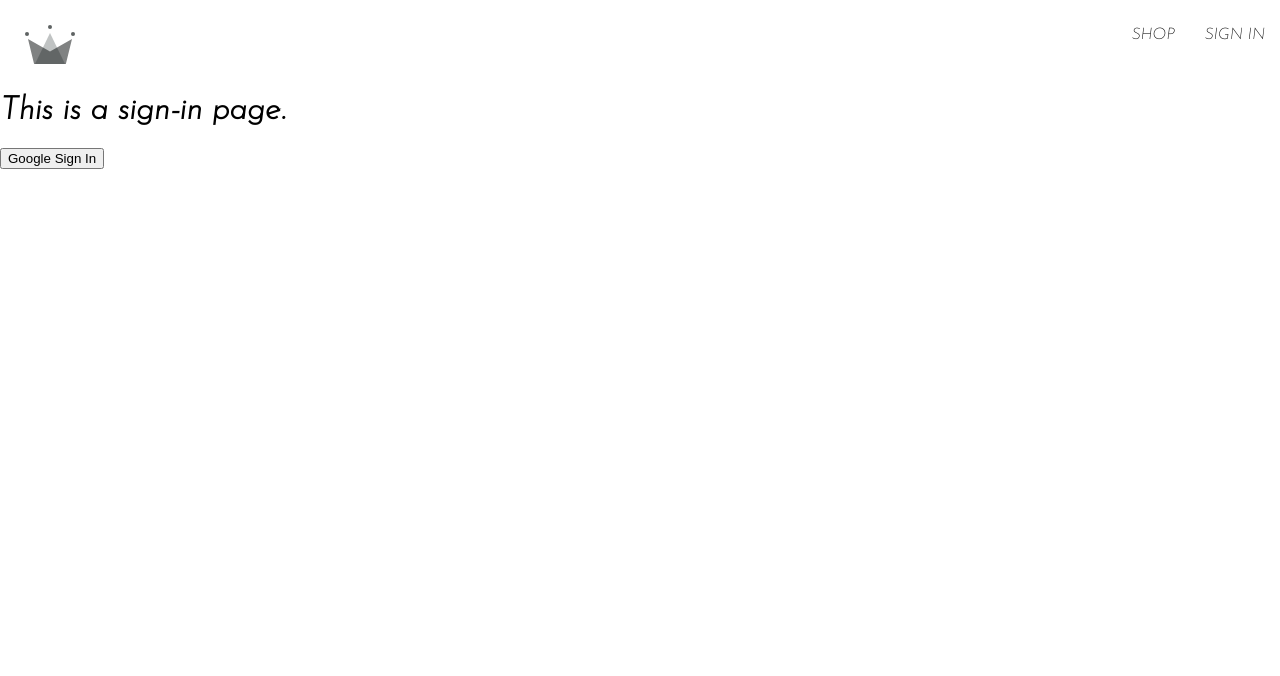
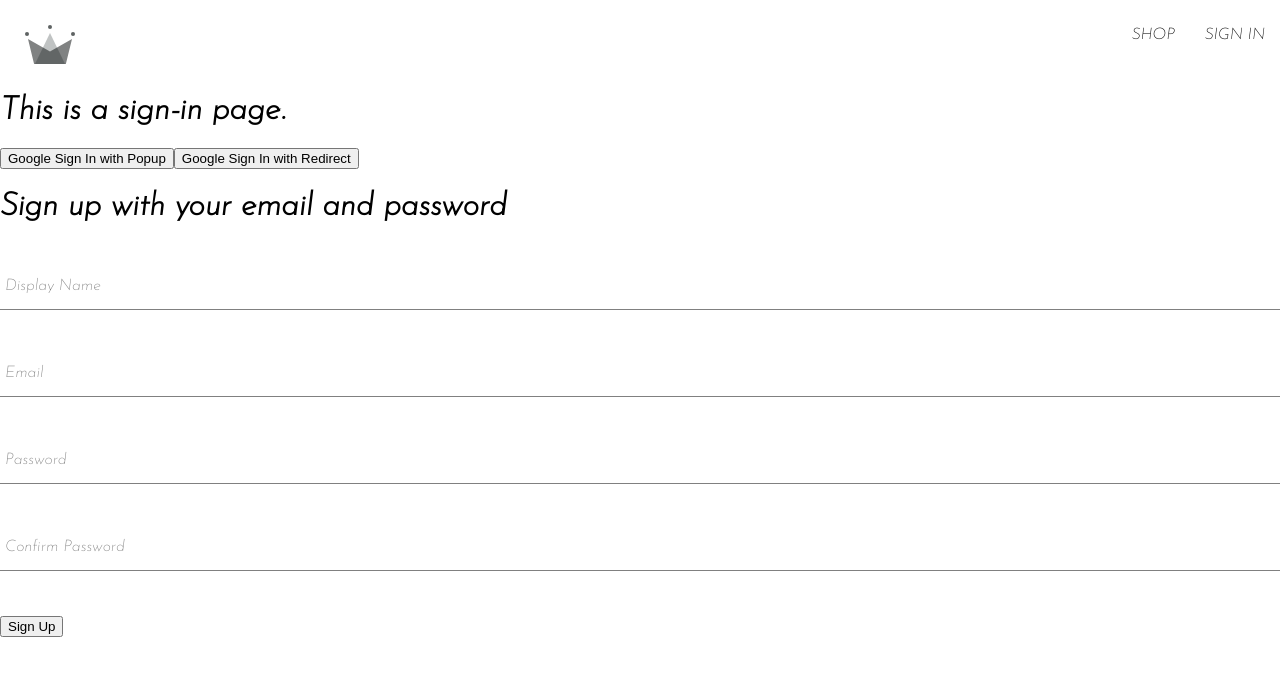
Before and after one commit to oliviafugue/e-commerce-web, a React (Create React App) app: page /sign-in in a window 1280 px wide. Shown: the top 676 px of the page. Built offline with nearby package versions, Linux system fonts and the light colour scheme.

Commit message:
add sign up form component

```diff
--- a/package.json
+++ b/package.json
@@ -11,7 +11,7 @@
     "react-dom": "^18.2.0",
     "react-router-dom": "^6.8.0",
     "react-scripts": "^5.0.1",
-    "sass": "^1.58.0",
+    "sass": "^1.58.3",
     "web-vitals": "^2.1.4"
   },
   "scripts": {
--- /dev/null
+++ b/src/components/form-input/form-imput.components.jsx
@@ -0,0 +1,14 @@
+import '../form-input/form-imput.styles.scss';
+
+const FormInput = ({label, ...inputOptions }) => {
+    return (
+        <div className='group'>
+            <input className='form-input' {...inputOptions}></input>
+            {label && (
+            <label className={`${inputOptions.value.length ? 'shrink' : ''} form-input-label`}>{label}</label>
+            )}
+        </div>
+    )
+}
+
+export default FormInput;
--- /dev/null
+++ b/src/components/form-input/form-imput.styles.scss
@@ -0,0 +1,54 @@
+$sub-color: grey;
+$main-color: black;
+
+@mixin shrinkLabel {
+  top: -14px;
+  font-size: 12px;
+  color: $main-color;
+}
+
+.group {
+  position: relative;
+  margin: 45px 0;
+
+  .form-input {
+    background: none;
+    background-color: white;
+    color: $sub-color;
+    font-size: 18px;
+    padding: 10px 10px 10px 5px;
+    display: block;
+    width: 100%;
+    border: none;
+    border-radius: 0;
+    border-bottom: 1px solid $sub-color;
+    margin: 25px 0;
+
+    &:focus {
+      outline: none;
+    }
+
+    &:focus ~ .form-input-label {
+      @include shrinkLabel();
+    }
+  }
+
+  input[type='password'] {
+    letter-spacing: 0.3em;
+  }
+
+  .form-input-label {
+    color: $sub-color;
+    font-size: 16px;
+    font-weight: normal;
+    position: absolute;
+    pointer-events: none;
+    left: 5px;
+    top: 10px;
+    transition: 300ms ease all;
+
+    &.shrink {
+      @include shrinkLabel();
+    }
+  }
+}
--- /dev/null
+++ b/src/components/sign-up-form/sign-up-form.component.jsx
@@ -0,0 +1,65 @@
+import { useState } from 'react';
+import { createAuthUserWithEmailAndPassword, createUserDocumentFromAuth } from '../../utilities/firebase/firebase';
+import FormInput from '../form-input/form-imput.components';
+
+
+const defaultFormFields = {
+    displayName: '',
+    email: '',
+    password: '',
+    confirmPassword: ''
+}
+
+const SignUpForm = () => {
+    const [formFields, setFormFields] = useState(defaultFormFields);
+    const { displayName, email, password, confirmPassword } = formFields;
+
+    const resetFormFields = () => {
+        setFormFields(defaultFormFields);
+    }
+
+    const handleSubmit = async (event) => {
+        event.preventDefault();
+
+        if (password !== confirmPassword) {
+            alert('Password does not match.');
+            return;
+        }
+
+        try {
+            const {user} = await createAuthUserWithEmailAndPassword(email, password);
+            await createUserDocumentFromAuth(user, {displayName}) //function defined in firebase.jsx, import and use here to create user doc based on input filed data; two param: userauth, additionalInfo
+            resetFormFields();
+
+        } catch (error) {
+            if (error.code === 'auth/email-already-in-use') {
+                alert('Cannot create user, email already in use.')
+            }
+            console.log('cannot create user', error.message);
+        }
+    }
+
+    const handleChange = (event) => {
+        const { name, value } = event.target; //name = event.target.name; value = event.target.value
+        setFormFields({ ...formFields, [name]: value }); //...formFields: get all current filds, then update only the change filed
+    };
+
+    return (
+        <div>
+            <h1>Sign up with your email and password</h1>
+            <form onSubmit={handleSubmit}>
+                <FormInput label='Display Name' type='text' required onChange={handleChange} name='displayName' value={displayName} />
+
+                <FormInput label='Email' input type='email' required onChange={handleChange} name='email' value={email} />
+
+                <FormInput label='Password' input type='password' required onChange={handleChange} name='password' value={password} />
+
+                <FormInput label='Confirm Password' type='password' required onChange={handleChange} name='confirmPassword' value={confirmPassword} />
+
+                <button type='submit'>Sign Up</button>
+            </form>
+        </div>
+    );
+};
+
+export default SignUpForm;
--- a/src/routes/sign-in/sign-in.jsx
+++ b/src/routes/sign-in/sign-in.jsx
@@ -1,9 +1,21 @@
-import { signInWithGooglePopup, createUserDocumentFromAuth } from "../../utilities/firebase/firebase";
+import { useEffect } from "react";
+import { getRedirectResult } from "firebase/auth";
+
+import { auth, signInWithGooglePopup, signInWithGoogleRedirect, createUserDocumentFromAuth } from "../../utilities/firebase/firebase";
+
+import SignUpForm from "../../components/sign-up-form/sign-up-form.component";
 
 const SignIn = () => {
+    useEffect(() => {
+        async function redirect() {
+            const response = await getRedirectResult(auth); //auth相当于一个bank，存着所有authentication instance info
+            console.log(response);}
+            redirect()}
+            , []) //给一个空array means component第一次mount的时候运行里面的callback func
 
     const logGoogleUser = async () => {
         const response = await signInWithGooglePopup();
+        console.log(response)
         //response包含accessToken generated by Firebase, for making CRUD requests
         const userDocRef = await createUserDocumentFromAuth(response.user)
     }
@@ -11,7 +23,9 @@ const SignIn = () => {
     return (
         <div>
             <h1>This is a sign-in page.</h1>
-            <button onClick={logGoogleUser}> Google Sign In</button>
+            <button onClick={logGoogleUser}> Google Sign In with Popup</button>
+            <button onClick={signInWithGoogleRedirect}> Google Sign In with Redirect</button>
+            <SignUpForm />
         </div>
     )
 }
--- a/src/utilities/firebase/firebase.jsx
+++ b/src/utilities/firebase/firebase.jsx
@@ -1,5 +1,5 @@
 import { initializeApp } from "firebase/app";
-import { GoogleAuthProvider, getAuth, signInWithRedirect, signInWithPopup } from "firebase/auth";
+import { GoogleAuthProvider, getAuth, signInWithRedirect, signInWithPopup, createUserWithEmailAndPassword } from "firebase/auth";
 import { getFirestore, doc, getDoc, setDoc } from 'firebase/firestore';
 
 
@@ -24,13 +24,16 @@ provider.setCustomParameters({
     prompt: 'select_account'
 })
 
-//each app can only has one authentication method,所以provider需要new，这里只是一个function
+//each app can only has one authentication method, 这里只是一个function，没有new
 export const auth = getAuth();
 export const signInWithGooglePopup = () => signInWithPopup(auth, provider)
+export const signInWithGoogleRedirect = () => signInWithRedirect(auth, provider)
+
 
 export const db = getFirestore();
 
-export const createUserDocumentFromAuth = async (userAuth) => {
+export const createUserDocumentFromAuth = async (userAuth, additionalInfo) => {
+  if (!userAuth) return;
   //create一个reference-location for the user in database
   const userDocRef = doc(db, 'users', userAuth.uid)
 
@@ -40,13 +43,13 @@ export const createUserDocumentFromAuth = async (userAuth) => {
   console.log(userSnapshot); //a special instance created ?
   console.log(userSnapshot.exists()) //return false; collection里还没有这个document
 
-   //if user data does NOT exist
+   //if user data does NOT exist, set it up in database-setDoc
    if(!userSnapshot.exists()) {
      const { displayName, email } = userAuth;
      const createdAt = new Date();
 
      try {
-       await setDoc(userDocRef, {displayName, email, createdAt});
+       await setDoc(userDocRef, {displayName, email, createdAt, ...additionalInfo});
      } catch (error) {
        console.log('error creating the user', error.message)
      }
@@ -54,6 +57,9 @@ export const createUserDocumentFromAuth = async (userAuth) => {
 
    //if user exists
    return userDocRef;
+}
 
-
-}
+export const createAuthUserWithEmailAndPassword = async (email, password) => {
+  if (!email || !password) return;
+  return await createUserWithEmailAndPassword(auth, email, password);
+ }
```
Also changed, not shown: 1 other file (tests, documents, lock files or other folders).
